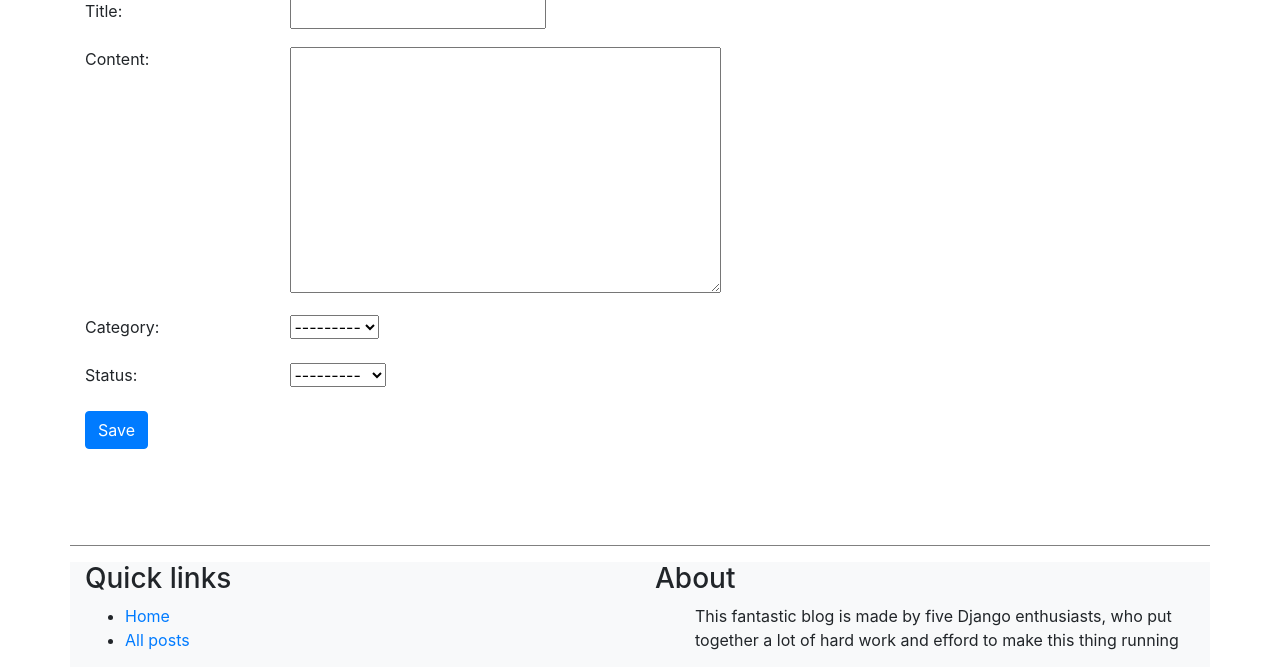
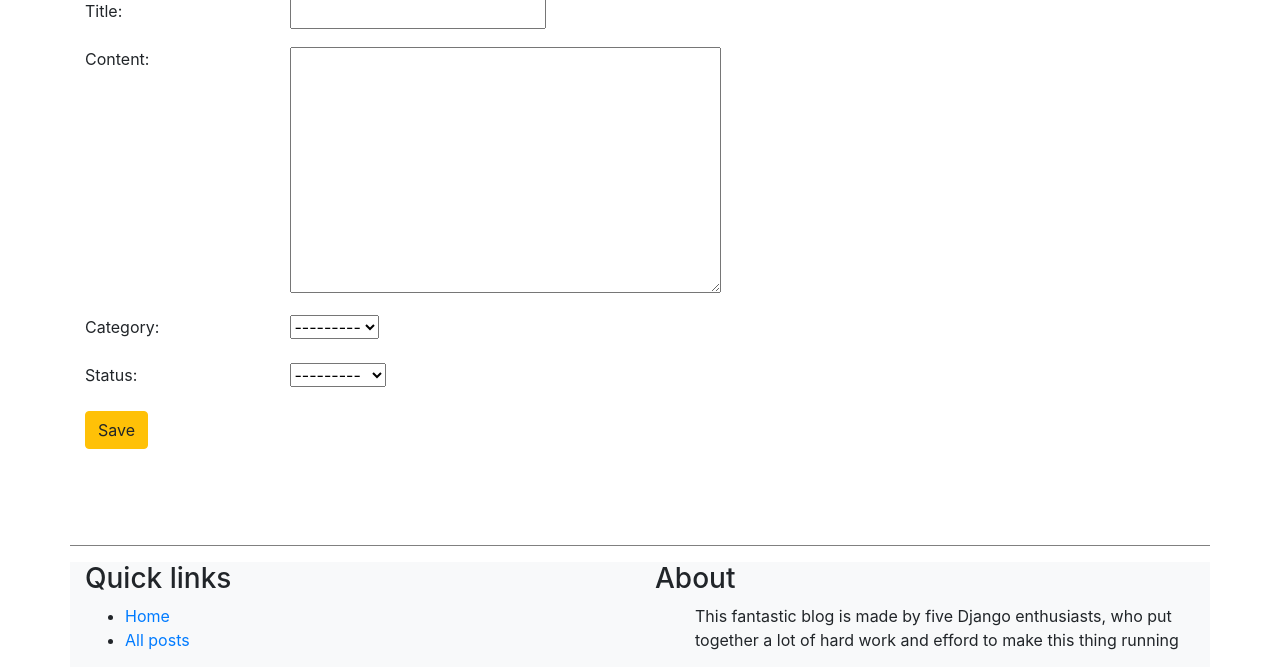
Before and after one commit to Qiang156/blog-by-django, a Django app: template templates/blog/edit.html in a window 1280 px wide. Shown: the part 207-874 px from the top of the page. Run offline with Django 3.2, Linux system fonts and the light colour scheme; the template is opened without the code that fills it: values that come from a table or form of the project are taken from there, others are empty; some libraries are stand-ins or nearby versions.

Commit message:
Yellow Save button in edit post

```diff
--- a/templates/blog/edit.html
+++ b/templates/blog/edit.html
@@ -29,7 +29,7 @@
     <form action="{{ post_form_action }}" method="POST" novalidate>
         {{ post_form.as_p }}
         {% csrf_token %}
-        <p><input type="submit" value="Save" class="btn btn-primary"></p>
+        <p><input type="submit" value="Save" class="btn btn-warning"></p>
         {% if post_form.instance.author %}
             <p><label>Post written by:</label> {{ post_form.instance.author }}</p>
             <p><label>Created at:</label> {{ post_form.instance.created_at|date:"Y-m-d H:i" }}</p>
```
